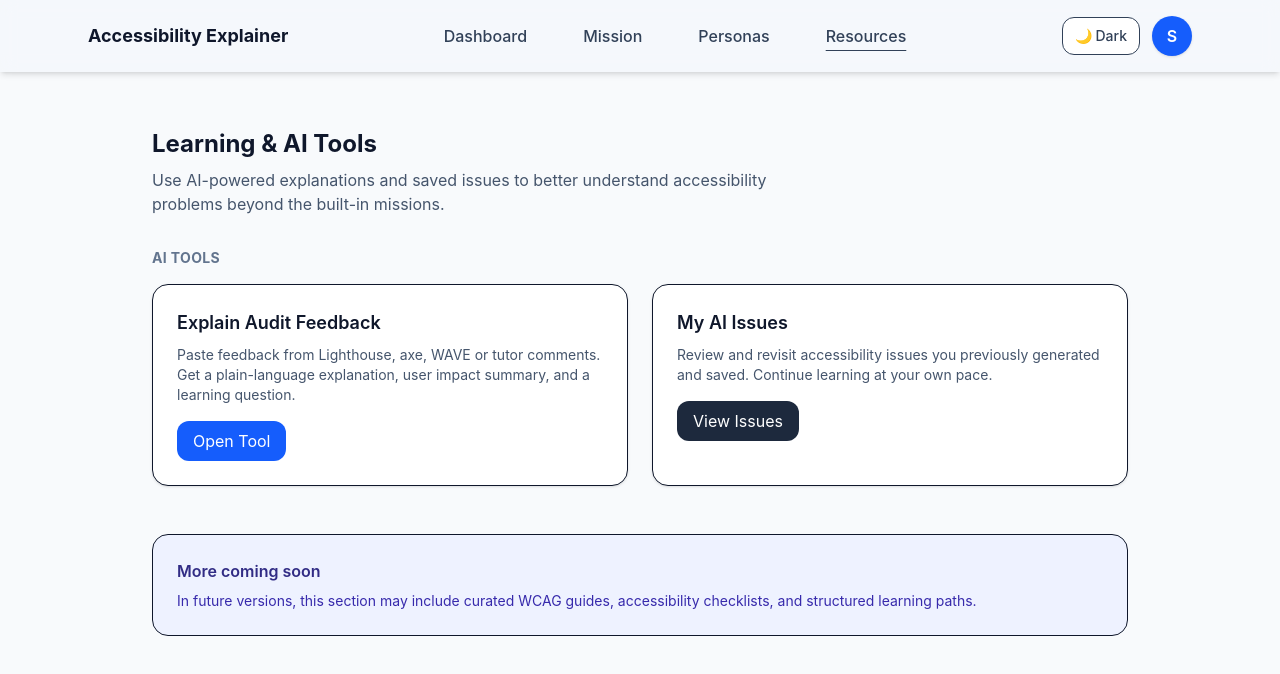
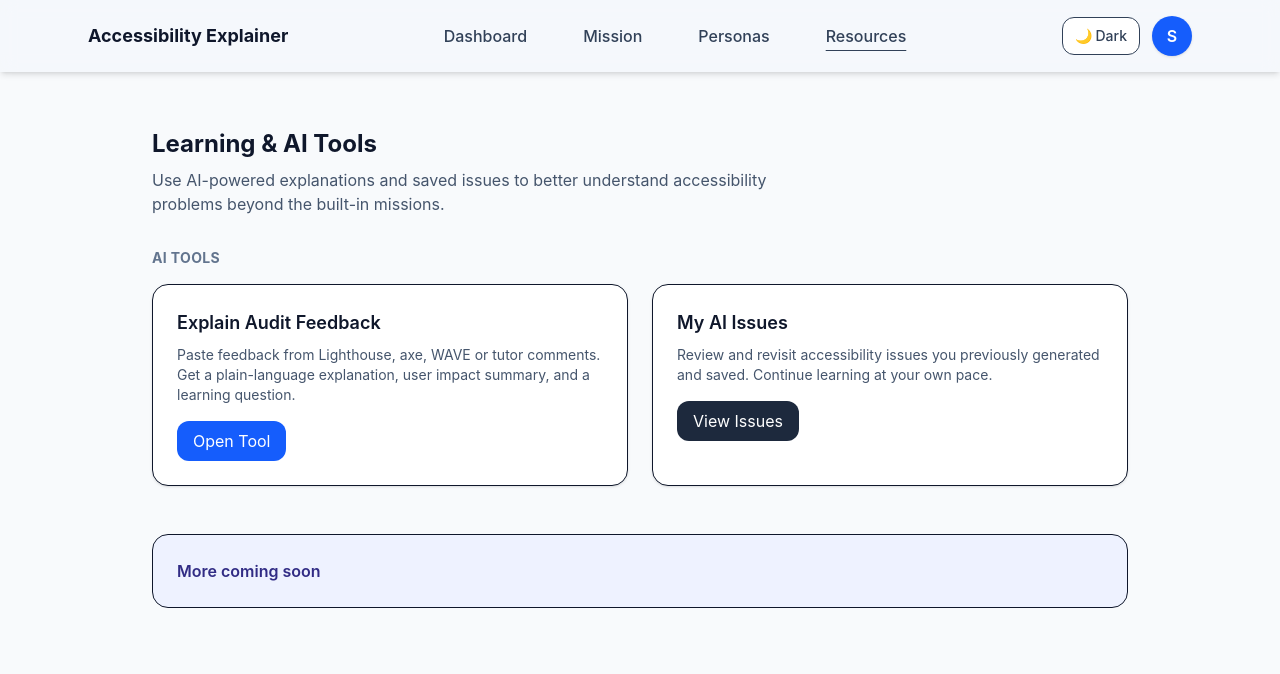
Before and after one commit to Mayorstick/Final-Year-Project, a React (Vite) app in the folder accessibility-feedback/: page /resources in a window 1280 px wide. Shown: the top 674 px of the page. Built offline with nearby package versions, Linux system fonts and the light colour scheme; no server answers; sample sign-in values are in the browser's storage.

Commit message:
Update Resources.tsx

```diff
--- a/accessibility-feedback/src/pages/Resources.tsx
+++ b/accessibility-feedback/src/pages/Resources.tsx
@@ -68,11 +68,7 @@ export default function Resources() {
                     <h3 className="font-semibold text-indigo-900 dark:text-indigo-300">
                         More coming soon
                     </h3>
-                    <p className="mt-2 text-sm text-indigo-800 dark:text-indigo-200">
-                        In future versions, this section may include curated WCAG
-                        guides, accessibility checklists, and structured learning
-                        paths.
-                    </p>
+
                 </div>
             </div>
         </div>
```
